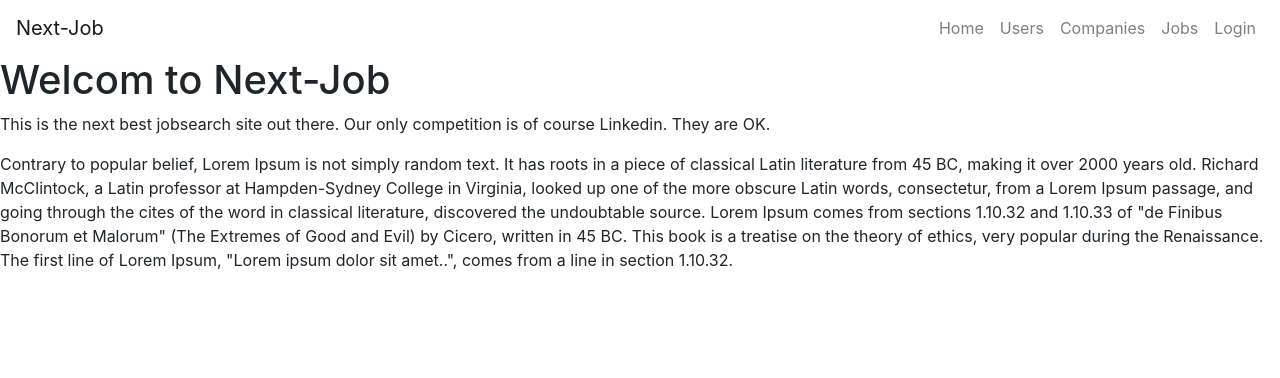
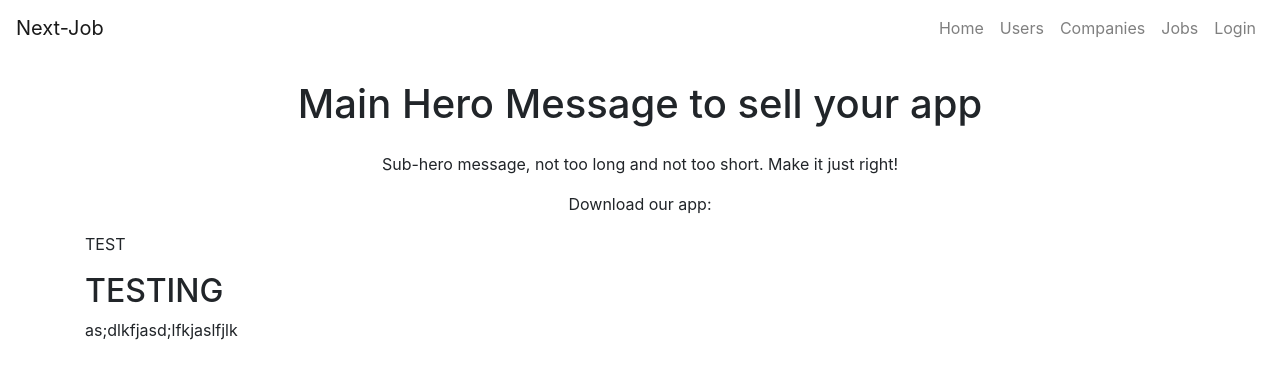
Before and after one commit to richarddowdy/next-job, a Next.js app: page / in a window 1280 px wide. Shown: the top 378 px of the page. Built offline with nearby package versions, Linux system fonts and the light colour scheme; no server answers; the database is empty.

Commit message:
losing faith in tailwind

```diff
--- a/components/Layout.js
+++ /dev/null
@@ -1,42 +0,0 @@
-import Link from "next/link";
-import Head from "next/head";
-import { Navbar, Nav } from "react-bootstrap";
-
-export default function Layout({ children, title = "This is the default title" }) {
-  return (
-    <>
-      {/* <Head>
-        <title>{title}</title>
-        <meta charSet="utf-8" />
-        <meta name="viewport" content="initial-scale=1.0, width=device-width" />
-      </Head> */}
-      <Navbar className="bg-green-300 h-24" expand="lg">
-        <Link href="/" passHref>
-          <Navbar.Brand href="#home">Next-Job</Navbar.Brand>
-        </Link>
-        <Navbar.Toggle aria-controls="basic-navbar-nav" />
-        <Navbar.Collapse id="basic-navbar-nav">
-          <Nav className="ml-auto">
-            <Link href="/" passHref>
-              <Nav.Link>Home</Nav.Link>
-            </Link>
-            <Link href="/users" passHref>
-              <Nav.Link>Users</Nav.Link>
-            </Link>
-            <Link href="/companies" passHref>
-              <Nav.Link>Companies</Nav.Link>
-            </Link>
-            <Link href="/jobs" passHref>
-              <Nav.Link>Jobs</Nav.Link>
-            </Link>
-            <Link href="/#" passHref className="">
-              <Nav.Link>Login</Nav.Link>
-            </Link>
-          </Nav>
-        </Navbar.Collapse>
-      </Navbar>
-
-      {children}
-    </>
-  );
-}
--- /dev/null
+++ b/components/SiteNav.js
@@ -0,0 +1,33 @@
+import { useState } from "react";
+import Link from "next/link";
+import { Navbar, Nav } from "react-bootstrap";
+
+export default function SiteNav() {
+  return (
+    <Navbar className="bg-green-300 h-24" expand="lg">
+      <Link href="/" passHref>
+        <Navbar.Brand href="#home">Next-Job</Navbar.Brand>
+      </Link>
+      <Navbar.Toggle aria-controls="basic-navbar-nav" />
+      <Navbar.Collapse id="basic-navbar-nav">
+        <Nav className="ml-auto">
+          <Link href="/" passHref>
+            <Nav.Link>Home</Nav.Link>
+          </Link>
+          <Link href="/users" passHref>
+            <Nav.Link>Users</Nav.Link>
+          </Link>
+          <Link href="/companies" passHref>
+            <Nav.Link>Companies</Nav.Link>
+          </Link>
+          <Link href="/jobs" passHref>
+            <Nav.Link>Jobs</Nav.Link>
+          </Link>
+          <Link href="/#" passHref className="">
+            <Nav.Link>Login</Nav.Link>
+          </Link>
+        </Nav>
+      </Navbar.Collapse>
+    </Navbar>
+  );
+}
--- /dev/null
+++ b/components/layouts/DefaultLayout.js
@@ -0,0 +1,3 @@
+export default function DefaultLayout({ children, title = "This is the default title" }) {
+  return <>{children}</>;
+}
--- /dev/null
+++ b/components/layouts/LandingLayout.js
@@ -0,0 +1,28 @@
+export default function LandingLayout({ children, title = "This is the default title" }) {
+  return (
+    <div className="container pt-24 md:pt-48 px-6 mx-auto flex flex-wrap flex-col md:flex-row items-center">
+      {/* {children} */}
+      {/* <!--left Col--> */}
+      <div className="flex flex-col w-full xl:w-2/5 justify-center lg:items-start overflow-y-hidden border-8 border-red-600">
+        <h1 className="my-4 text-3xl md:text-5xl text-purple-800 font-bold leading-tight text-center md:text-left slide-in-bottom-h1">
+          Main Hero Message to sell your app
+        </h1>
+        <p className="leading-normal text-base md:text-2xl mb-8 text-center md:text-left slide-in-bottom-subtitle">
+          Sub-hero message, not too long and not too short. Make it just right!
+        </p>
+
+        <p className="text-blue-400 font-bold pb-8 lg:pb-6 text-center md:text-left fade-in">Download our app:</p>
+        <div className="flex w-full justify-center md:justify-start pb-24 lg:pb-0 fade-in">
+          <p>TEST</p>
+        </div>
+      </div>
+
+      {/* <!--Right Col--> */}
+      <div className="w-full xl:w-3/5 py-6 overflow-y-hidden border-8 border-indigo-600">
+        {/* <img className="w-5/6 mx-auto lg:mr-0 slide-in-bottom" src="devices.svg"> */}
+        <h2>TESTING</h2>
+        <p>as;dlkfjasd;lfkjaslfjlk</p>
+      </div>
+    </div>
+  );
+}
--- /dev/null
+++ b/components/layouts/MainLayout.js
@@ -0,0 +1,19 @@
+import Link from "next/link";
+import Head from "next/head";
+// import { Navbar, Nav } from "react-bootstrap";
+import SiteNav from "../SiteNav";
+
+export default function MainLayout({ children, title = "This is the default title" }) {
+  return (
+    <div className="h-screen pb-14 bg-right bg-cover">
+      {/* <Head>
+        <title>{title}</title>
+        <meta charSet="utf-8" />
+        <meta name="viewport" content="initial-scale=1.0, width=device-width" />
+      </Head> */}
+      <SiteNav />
+
+      {children}
+    </div>
+  );
+}
--- a/pages/_app.js
+++ b/pages/_app.js
@@ -1,14 +1,19 @@
 // import "../styles/globals.css";
 import "tailwindcss/tailwind.css";
 
-import Layout from "../components/Layout";
+import MainLayout from "../components/layouts/MainLayout";
+import DefaultLayout from "../components/layouts/DefaultLayout";
 import "bootstrap/dist/css/bootstrap.min.css";
 
 function MyApp({ Component, pageProps }) {
+  const Layout = Component.Layout || DefaultLayout; //TODO make a DefaultLayout
+
   return (
-    <Layout>
-      <Component {...pageProps} />
-    </Layout>
+    <MainLayout>
+      <Layout>
+        <Component {...pageProps} />
+      </Layout>
+    </MainLayout>
   );
 }
 
--- a/pages/index.js
+++ b/pages/index.js
@@ -4,6 +4,7 @@ import { useEffect, useState } from "react";
 import Head from "next/head";
 import Image from "next/image";
 import styles from "../styles/Home.module.css";
+import LandingLayout from "../components/layouts/LandingLayout";
 
 const UserComponent = ({ data }) => {
   const { id, username, password, email } = data;
@@ -54,3 +55,5 @@ export default function Home() {
     </>
   );
 }
+
+Home.Layout = LandingLayout;
```
